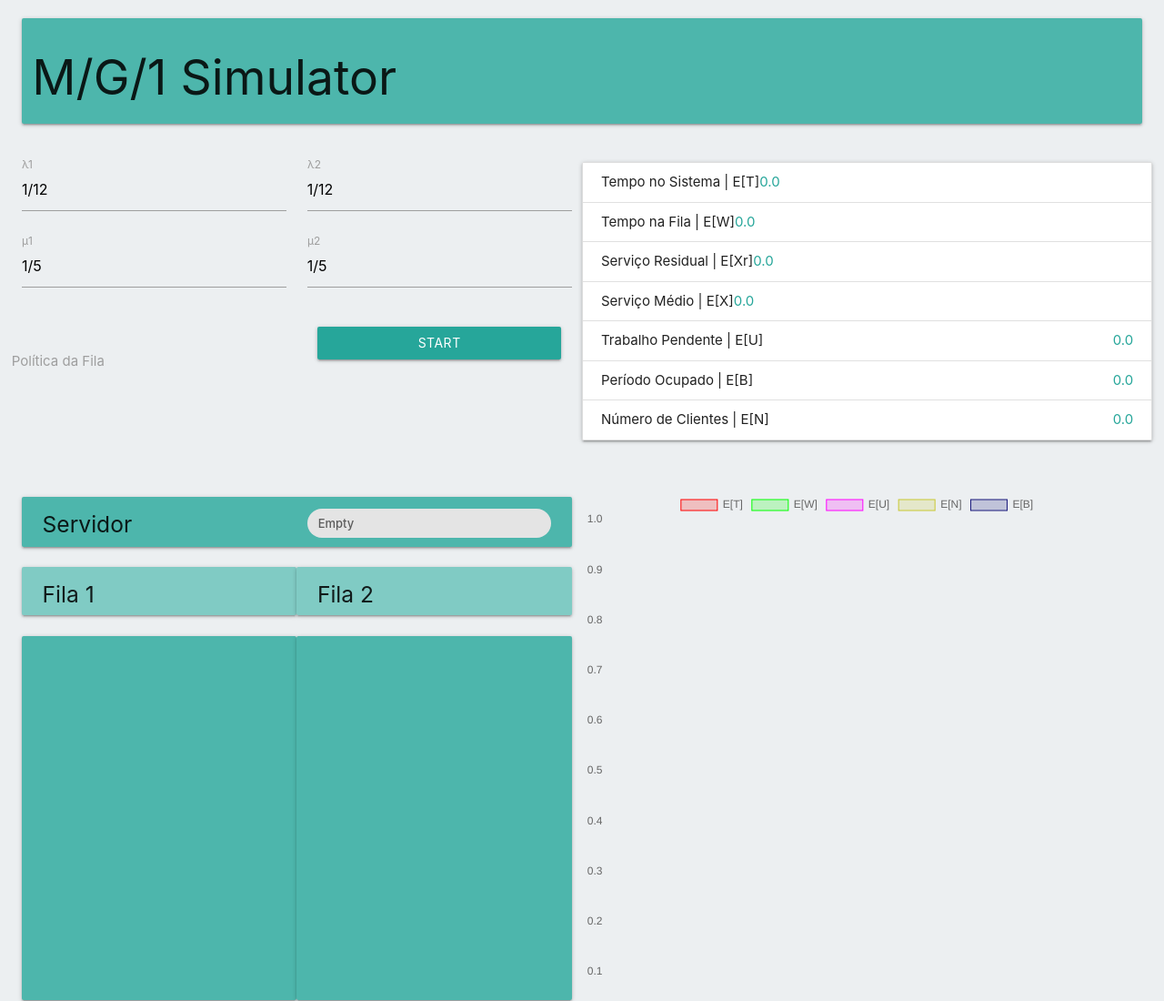
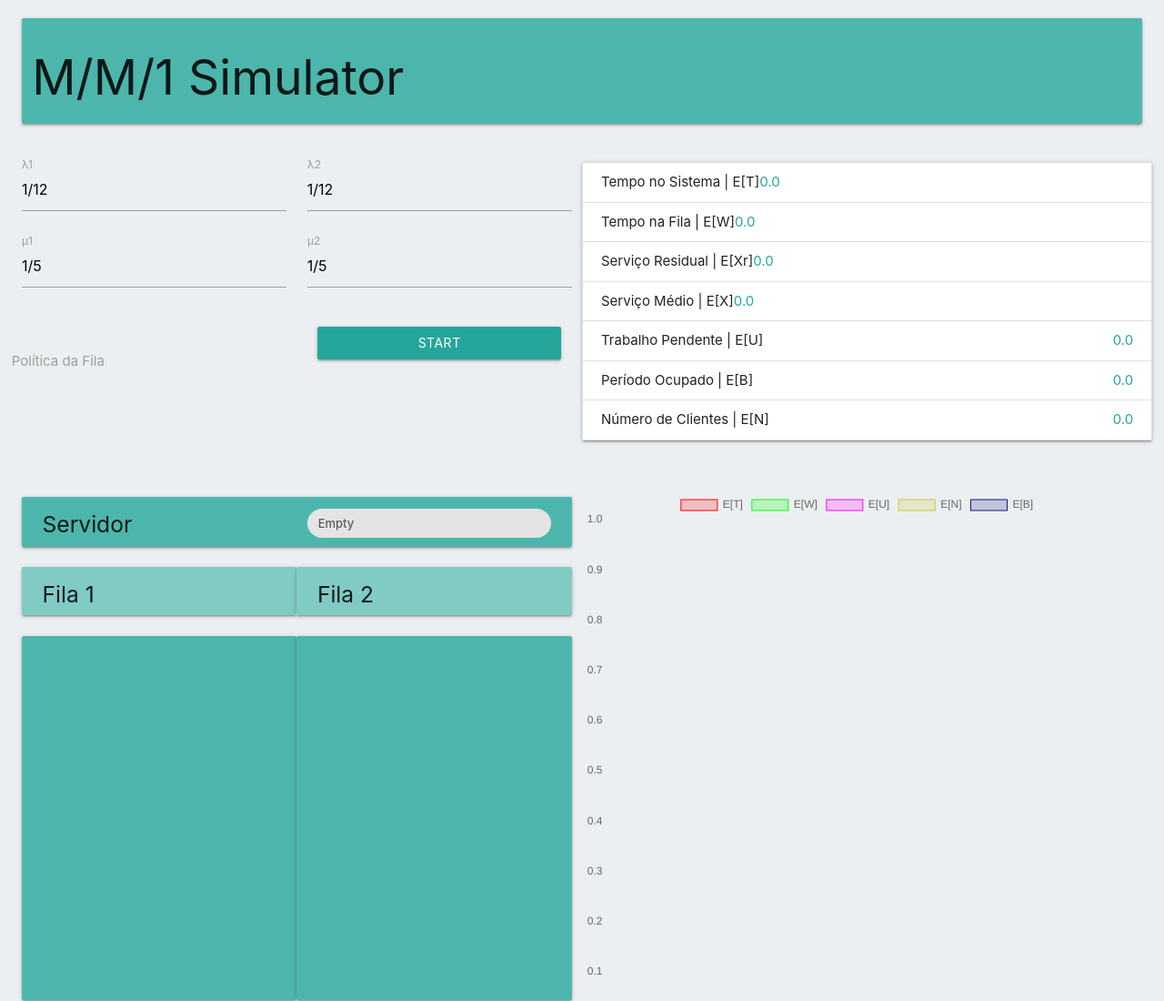
Before and after one commit to allmonty/mm1-queue-simulator, a plain HTML site: page index.html in a window 1280 px wide. Shown: the top 1100 px of the page at 91% size. Drawn offline with nearby package versions, Linux system fonts and the light colour scheme.

Commit message:
Fix project name in view to M/M/1

```diff
--- a/index.html
+++ b/index.html
@@ -21,7 +21,7 @@
 		<div class="menu row s12">
 			<div class="col s12">
 				<div class="card-panel teal lighten-2 col s12">
-					<h2>M/G/1 Simulator</h2>
+					<h2>M/M/1 Simulator</h2>
 				</div>
 			</div>
 		</div>
```
